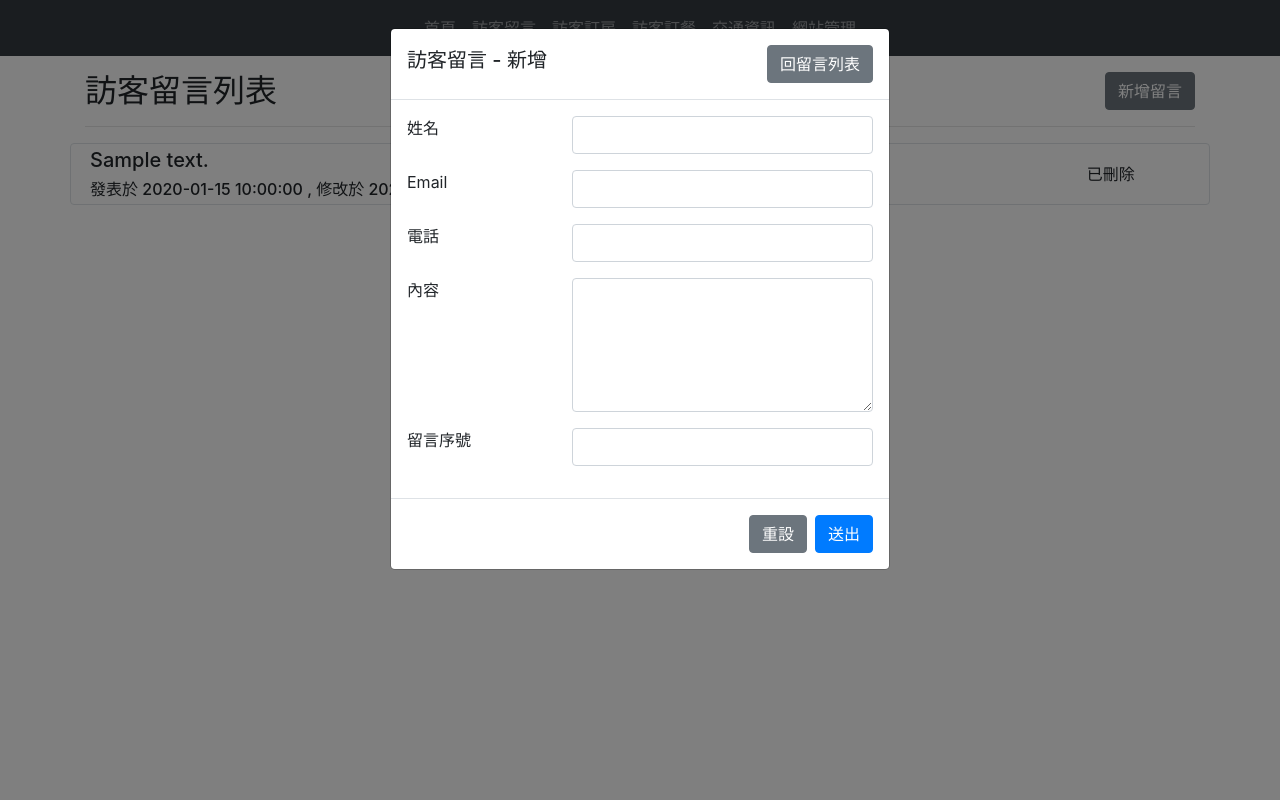
After one commit to GaoJie2006/54-Regional-Competition-Web-Technology, a PHP site: page /comments.php in a window 1280 px wide, after a click on "新增留言". The commit adds this page. Run offline with PHP 8.4, Linux system fonts and the light colour scheme; tables that the repository leaves empty or names only in its code hold one stand-in row (values such as "Sample post").

Commit message:
新增 訪客留言畫面 、 顯示留言

```diff
--- /dev/null
+++ b/comments.php
@@ -0,0 +1,127 @@
+<?php
+require_once('db.php');
+
+$comments = sels('comments', 1, "ORDER BY `id` DESC");
+?>
+<!DOCTYPE html>
+<html lang="en">
+
+<head>
+    <?php require_once('header.php') ?>
+</head>
+
+<body>
+    <?php require_once('nav.php') ?>
+    <div class="container">
+        <button class="btn btn-secondary float-right" data-toggle="modal" data-target="#insert">新增留言</button>
+        <h2>訪客留言列表</h2>
+        <hr>
+        <?php foreach ($comments as $comment) { ?>
+            <div class="row my-2 border rounded p-1">
+                <div class="col-10">
+                    <h5><?= $comment['visitor'] ?></h5>
+                    <article class="mb-1" style="white-space: pre-line;"><span><?= !($comment['delete_time']) ? $comment['content'] : '' ?></span></article>
+                    <h6 class="m-0">
+                        <?php
+                        $message = [];
+                        $message[] = "發表於 " . $comment['post_time'];
+                        if ($comment['update_time']) {
+                            $message[] = "修改於 " . $comment['update_time'];
+                        }
+                        if ($comment['delete_time']) {
+                            $message[] = "刪除於 " . $comment['delete_time'];
+                        }
+                        echo join(' , ', $message);
+                        ?>
+                    </h6>
+                    <?php if (!$comment['delete_time']) { ?>
+                        <h6>
+                            <?php if ($comment['display'] % 2 > 0) { ?>
+                                <span>
+                                    Email: <?= $comment['email'] ?>
+                                </span>
+                            <?php }
+                            if (intdiv($comment['display'], 2) > 0) { ?>
+                                <span>
+                                    Phone: <?= $comment['phone'] ?>
+                                </span>
+                            <?php } ?>
+                        </h6>
+                    <?php } ?>
+                </div>
+                <div class="col-2">
+                    <?php if (!$comment['delete_time']) { ?>
+                        <div>
+                            <h5 class="text-center m-1">留言序號</h5>
+                        </div>
+                        <form action="" method="post">
+                            <div class="row">
+                                <div class="col-12 mb-2">
+                                    <input name="number" type="text" class="form-control" maxlength="4" required>
+                                </div>
+                                <div class="col-6">
+                                    <button number="upd" class="btn btn-success">編輯</button>
+                                </div>
+                                <div class="col-6">
+                                    <button name="del" class="btn btn-outline-danger">刪除</button>
+                                </div>
+                            </div>
+                        </form>
+                    <?php } else { ?>
+                        <div class="h-100 d-flex justify-content-center align-items-center">已刪除</div>
+                    <?php } ?>
+                </div>
+            </div>
+        <?php } ?>
+    </div>
+    <div id="insert" class="modal fade">
+        <div class="modal-dialog">
+            <div class="modal-content">
+                <div class="modal-header">
+                    <h5 class="modal-title">訪客留言 - 新增</h5>
+                    <button class="btn btn-secondary" data-dismiss="modal">回留言列表</button>
+                </div>
+                <div class="modal-body">
+                    <form action="" method="post">
+                        <div class="form-group row">
+                            <label for="" class="col-4">姓名</label>
+                            <div class="col-8">
+                                <input type="text" class="form-control">
+                            </div>
+                        </div>
+                        <div class="form-group row">
+                            <label for="" class="col-4">Email</label>
+                            <div class="col-8">
+                                <input type="text" class="form-control">
+                            </div>
+                        </div>
+                        <div class="form-group row">
+                            <label for="" class="col-4">電話</label>
+                            <div class="col-8">
+                                <input type="text" class="form-control">
+                            </div>
+                        </div>
+                        <div class="form-group row">
+                            <label for="" class="col-4">內容</label>
+                            <div class="col-8">
+                                <textarea name="" class="form-control" cols="30" rows="5"></textarea>
+                            </div>
+                        </div>
+                        <div class="form-group row">
+                            <label for="" class="col-4">留言序號</label>
+                            <div class="col-8">
+                                <input type="text" class="form-control">
+                            </div>
+                        </div>
+                    </form>
+                </div>
+                <div class="modal-footer">
+                    <button type="reset" class="btn btn-secondary">重設</button>
+                    <button type="submit" name="insert" class="btn btn-primary">送出</button>
+                </div>
+            </div>
+        </div>
+    </div>
+</body>
+
+</html>
--- a/db.php
+++ b/db.php
@@ -35,11 +35,11 @@ function sel($table, $where = 1)
     return $result->fetch_assoc();
 }
 
-function sels($table, $where = 1)
+function sels($table, $where = 1, $other = "")
 {
     global $db;
     $w = ex($where);
-    $sql = "SELECT * FROM `$table` WHERE $w";
+    $sql = "SELECT * FROM `$table` WHERE $w $other";
     $result = $db->query($sql);
     $array = [];
     while ($r = $result->fetch_assoc()) {
@@ -48,7 +48,7 @@ function sels($table, $where = 1)
     return $array;
 }
 
-function ins($table,$data)
+function ins($table, $data)
 {
     global $db;
     $d = ex($data);
@@ -81,7 +81,8 @@ function dd($data)
     echo "</pre>";
     die();
 }
-function redirect($href){
+function redirect($href)
+{
     header("location: $href");
 }
 
--- a/nav.php
+++ b/nav.php
@@ -1,3 +1,4 @@
+<div class="mb-3">
     <nav class="navbar navbar-expand-lg navbar-dark bg-dark">
         <div class="container">
             <button class="navbar-toggler" type="button" data-toggle="collapse" data-target="#navbarNav" aria-controls="navbarNav" aria-expanded="false" aria-label="Toggle navigation">
@@ -44,3 +45,4 @@
             </div>
         </div>
     <?php } ?>
+</div>
```
Lines whose indentation alone changed are shown as unchanged.
